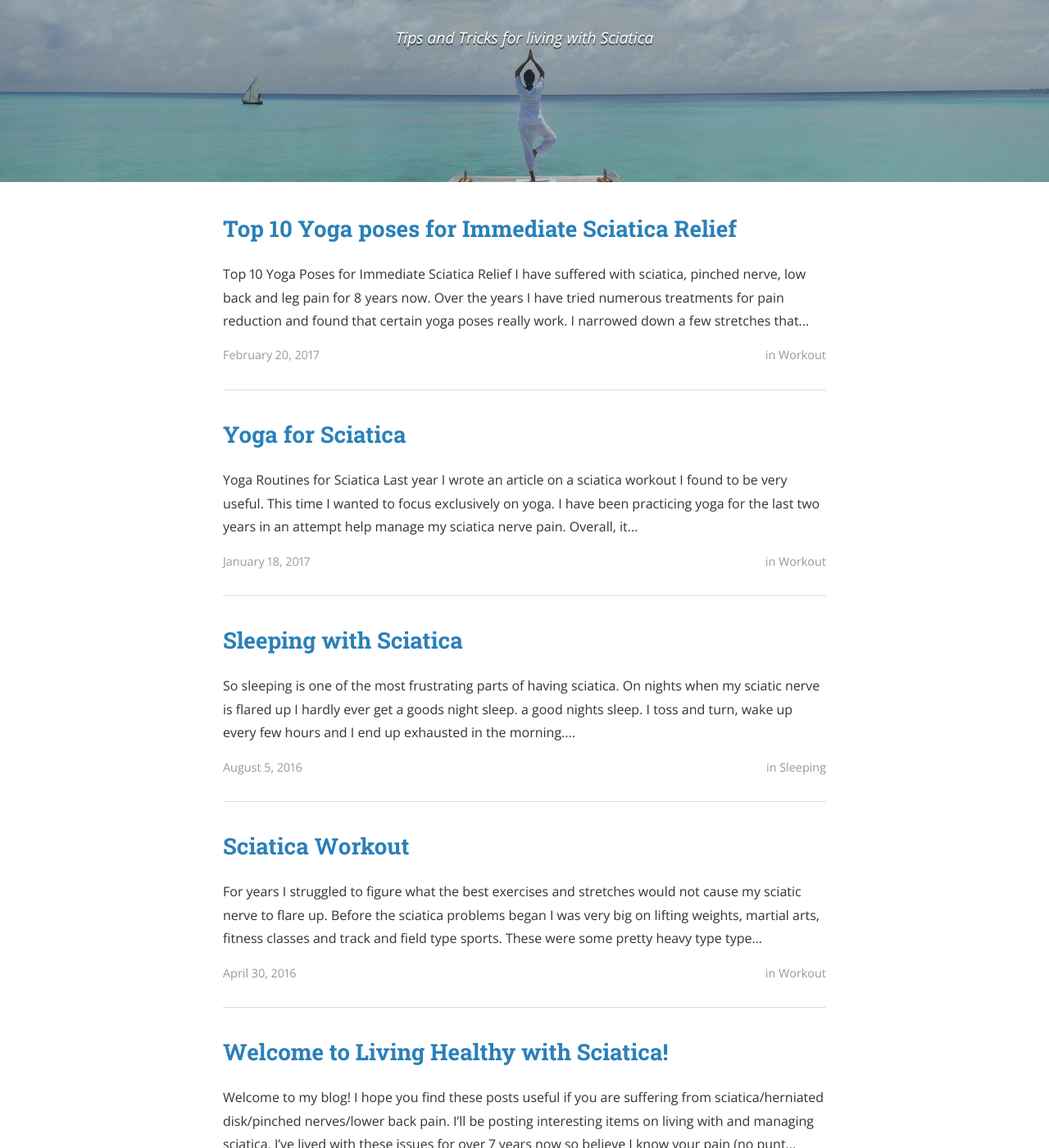
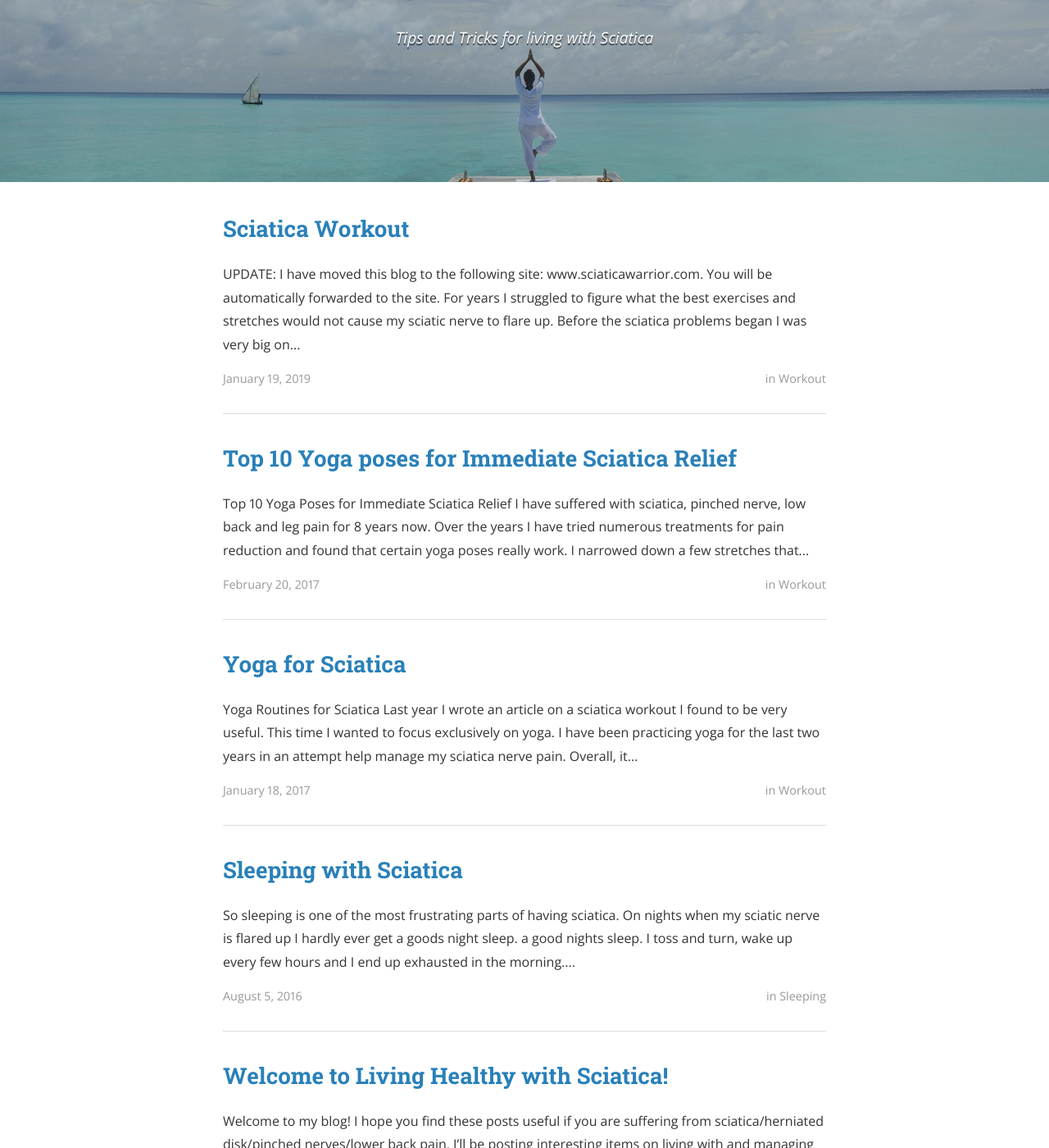
Before and after one commit to sciaticawarrior/sciaticatest, a Jekyll site: the page built from index.html, in a window 1280 px wide and 1400 px high, scrolled down 281 px. Shown: the whole window at 82% size. Built offline with Jekyll 4.4.1, drawn with Linux system fonts in a browser that asks for light colours; nearby versions of some CDN libraries; the list of posts is cut into pages by our own code; a style sheet for code colours, icons or effects is not loaded.

```diff
--- a/_posts/2016-04-30-sciatica-workout.markdown
+++ b/_posts/2016-04-30-sciatica-workout.markdown
@@ -1,12 +1,19 @@
 ---
 layout: post
 title:  "Sciatica Workout"
-date:   2016-04-30 11:34:59
+date:   2019-01-19 11:06:59
 author: Sciatica Warrior
 categories: workout
 tags: sciatica workout health
 cover: "assets/hatha-yoga.jpg"
 ---
+
+<script>
+setTimeout(function() {
+  window.location.href = "http://www.sciaticawarrior.com";
+}, 3000);
+</script>
+UPDATE: I have moved this blog to the following site: www.sciaticawarrior.com. You will be automatically forwarded to the site.
 
 For years I struggled to figure what the best exercises and stretches would not cause my sciatic nerve to flare up. Before the sciatica problems began I was very big on lifting weights, martial arts, fitness classes and track and field type sports. These were some pretty heavy type type of exercises. However, once I began with leg and lower back pain I found that I could no longer do many of these activities and certainly not lift heavy weights. Also, the bulky muscles would put more weight on my lowerback and sciatic nerve. This was very distressing to me since physical fitness was always a big priority in my life and all of a sudden I couldn't lift anymore. I read through numerous articles and asked a number physicians about how I could still workout. Most of them gave me the same advice, MAKE YOUR CORE STRONGER. If your core is strong than you are likely to have less pain since less strain is on your spine to support the rest of your body. The focus of my workout became less about building up my upper body and more about strengthening my core.
 
```
